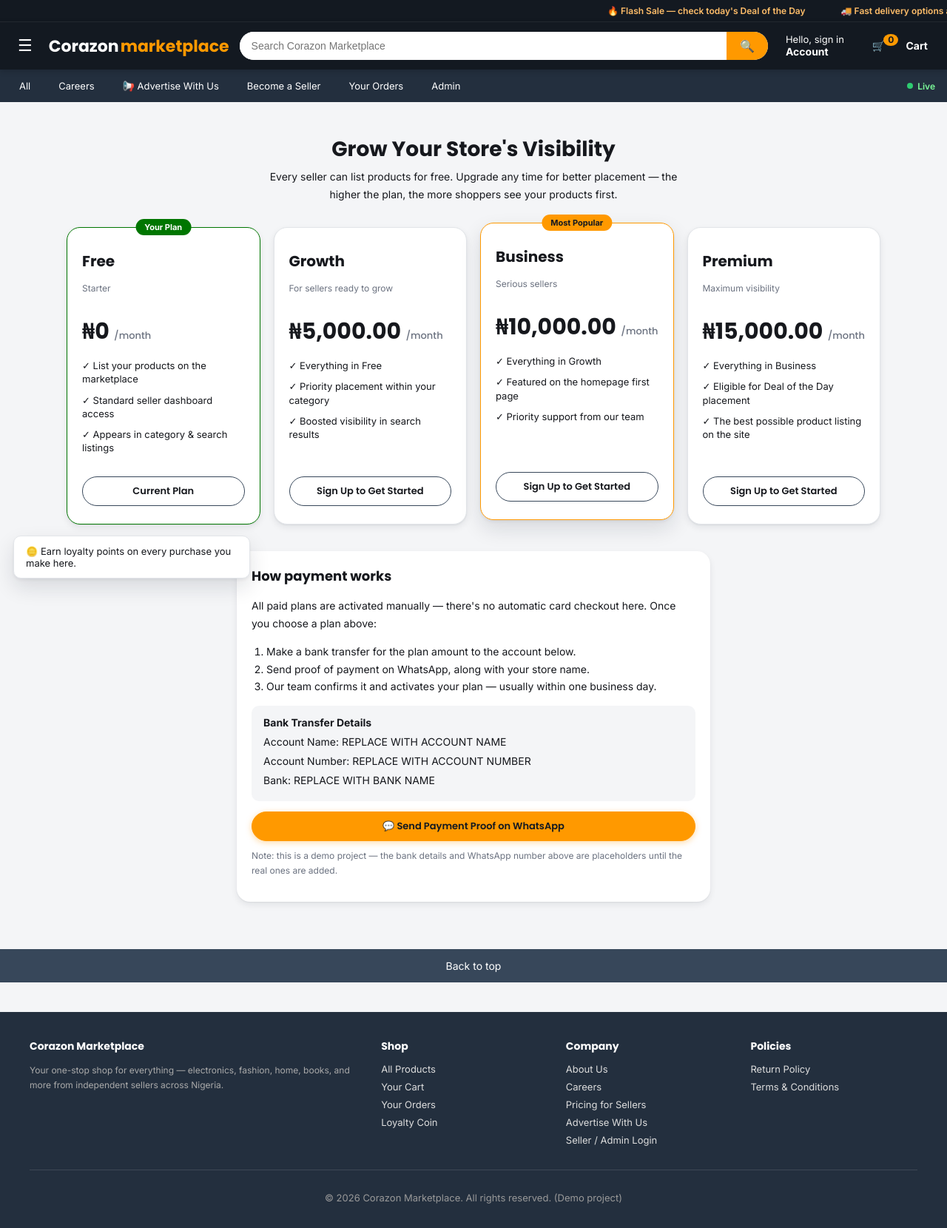
After one commit to kidaqrusFan01/my-marketplace, a Django app: page /pricing/ in a window 1280 px wide. The commit adds this page. Shown: the whole page at 74% size. Run offline with Django 5.2, Linux system fonts and the light colour scheme; data that the repository does not hold is empty.

Commit message:
Added pricing to the mix

```diff
--- a/marketing/forms.py
+++ b/marketing/forms.py
@@ -1,5 +1,5 @@
 from django import forms
-from .models import BusinessInquiry
+from .models import BusinessInquiry, VendorPlanRequest
 
 
 class BusinessInquiryForm(forms.ModelForm):
@@ -13,3 +13,12 @@ class BusinessInquiryForm(forms.ModelForm):
             'phone_number': forms.TextInput(attrs={'placeholder': '080XXXXXXXX (optional)'}),
             'message': forms.Textarea(attrs={'rows': 4, 'placeholder': 'Tell us a bit about what you have in mind...'}),
         }
+
+
+class VendorPlanRequestForm(forms.ModelForm):
+    class Meta:
+        model = VendorPlanRequest
+        fields = ['note']
+        widgets = {
+            'note': forms.TextInput(attrs={'placeholder': "Optional — e.g. \"I'll transfer this evening\""}),
+        }
--- a/marketing/urls.py
+++ b/marketing/urls.py
@@ -8,5 +8,6 @@ urlpatterns = [
     path('returns/', views.return_policy, name='returns'),
     path('terms/', views.terms_and_conditions, name='terms'),
     path('advertise/', views.advertise_with_us, name='advertise'),
+    path('pricing/', views.pricing, name='pricing'),
     path('recent-activity/', views.recent_activity, name='recent_activity'),
 ]
--- a/marketing/views.py
+++ b/marketing/views.py
@@ -2,7 +2,7 @@ from django.contrib import messages
 from django.http import JsonResponse
 from django.shortcuts import render, redirect
 
-from .forms import BusinessInquiryForm
+from .forms import BusinessInquiryForm, VendorPlanRequestForm
 
 # Shown when there isn't enough real order activity yet to fill the toast
 # feed (e.g. a freshly-seeded install) — keeps the "site feels alive"
@@ -88,3 +88,61 @@ def advertise_with_us(request):
         form = BusinessInquiryForm(initial={'inquiry_type': initial_type})
 
     return render(request, 'marketing/advertise.html', {'form': form})
+
+
+def pricing(request):
+    """
+    Public pricing page — anyone can view it, but only logged-in sellers
+    can actually request a plan (they need a seller account to have
+    products to list in the first place). Non-sellers see a "Become a
+    Seller" prompt on each paid tier's button instead of a request form.
+    """
+    from .constants import VENDOR_PLANS, BANK_TRANSFER_DETAILS, WHATSAPP_NUMBER
+    from .models import VendorSubscription, VendorPlanRequest
+
+    current_plan = 'free'
+    pending_request = None
+    if request.user.is_authenticated and request.user.is_seller:
+        subscription = VendorSubscription.objects.filter(seller=request.user).first()
+        current_plan = subscription.current_plan if subscription else 'free'
+        pending_request = VendorPlanRequest.objects.filter(
+            seller=request.user, status='pending'
+        ).first()
+
+    if request.method == 'POST' and request.user.is_authenticated and request.user.is_seller:
+        requested_plan = request.POST.get('plan')
+        valid_keys = [p['key'] for p in VENDOR_PLANS]
+        if requested_plan not in valid_keys:
+            messages.error(request, "That's not a valid plan.")
+            return redirect('marketing:pricing')
+
+        if requested_plan == 'free':
+            # No payment needed — just set it directly.
+            subscription = VendorSubscription.get_or_create_for(request.user)
+            subscription.current_plan = 'free'
+            subscription.save(update_fields=['current_plan'])
+            messages.success(request, "You're on the Free plan.")
+            return redirect('marketing:pricing')
+
+        form = VendorPlanRequestForm(request.POST)
+        if form.is_valid():
+            plan_request = form.save(commit=False)
+            plan_request.seller = request.user
+            plan_request.requested_plan = requested_plan
+            plan_request.save()
+            messages.success(
+                request,
+                f"Request received for the {requested_plan.title()} plan! Complete the bank "
+                "transfer below, then send proof of payment on WhatsApp — we'll activate your "
+                "plan as soon as it's confirmed."
+            )
+            return redirect('marketing:pricing')
+
+    return render(request, 'marketing/pricing.html', {
+        'plans': VENDOR_PLANS,
+        'current_plan': current_plan,
+        'pending_request': pending_request,
+        'bank_details': BANK_TRANSFER_DETAILS,
+        'whatsapp_number': WHATSAPP_NUMBER,
+        'note_form': VendorPlanRequestForm(),
+    })
--- a/requirements.txt
+++ b/requirements.txt
@@ -1,2 +1,2 @@
-Django>=4.2,<6.1
+Django>=4.2,<7.0
 Pillow>=10.0
--- a/static/css/style.css
+++ b/static/css/style.css
@@ -1067,6 +1067,85 @@ footer a:hover { color: var(--white); text-decoration: underline; }
 .recruit-banner strong { display: block; font-family: var(--font-heading); }
 .recruit-banner span { font-size: 13px; color: rgba(255,255,255,0.8); }
 
+/* ---------------- Vendor plan banner (seller dashboard) ---------------- */
+.vendor-plan-banner {
+  background: linear-gradient(120deg, var(--navy-dark), var(--navy-mid));
+  color: var(--white);
+  border-radius: var(--radius-lg);
+  padding: 16px 22px;
+  display: flex;
+  justify-content: space-between;
+  align-items: center;
+  flex-wrap: wrap;
+  gap: 14px;
+  margin: 16px 0;
+}
+.vendor-plan-banner strong { display: block; font-family: var(--font-heading); }
+.vendor-plan-banner span { font-size: 13px; color: rgba(255,255,255,0.8); }
+
+/* ---------------- Pricing page ---------------- */
+.pricing-grid {
+  display: grid;
+  grid-template-columns: repeat(4, 1fr);
+  gap: 18px;
+  align-items: stretch;
+}
+.pricing-card {
+  position: relative;
+  background: var(--white);
+  border: 1.5px solid var(--border);
+  border-radius: var(--radius-lg);
+  box-shadow: var(--shadow);
+  padding: 24px 20px;
+  display: flex;
+  flex-direction: column;
+}
+.pricing-card--recommended { border-color: var(--orange); box-shadow: var(--shadow-lg); transform: translateY(-6px); }
+.pricing-card--current { border-color: var(--success); }
+.pricing-card h3 { margin: 6px 0 0; font-size: 20px; }
+.pricing-badge {
+  position: absolute;
+  top: -12px;
+  left: 50%;
+  transform: translateX(-50%);
+  background: var(--orange);
+  color: var(--navy-dark);
+  font-size: 11px;
+  font-weight: 700;
+  padding: 4px 12px;
+  border-radius: var(--radius-pill);
+  white-space: nowrap;
+}
+.pricing-badge--current { background: var(--success); color: var(--white); }
+.pricing-amount { font-family: var(--font-heading); font-size: 30px; font-weight: 700; margin: 14px 0; }
+.pricing-period { font-size: 13px; font-weight: 400; color: var(--text-muted); }
+.pricing-features { list-style: none; padding: 0; margin: 0 0 20px; flex: 1; }
+.pricing-features li { font-size: 13px; margin-bottom: 10px; line-height: 1.4; }
+.pricing-card input[type="text"] {
+  width: 100%;
+  padding: 8px 10px;
+  border: 1.5px solid var(--border);
+  border-radius: var(--radius-sm);
+  font-size: 13px;
+}
+
+.bank-details-box {
+  background: var(--bg);
+  border-radius: var(--radius);
+  padding: 14px 16px;
+  margin-top: 14px;
+}
+.bank-details-box strong { display: block; margin-bottom: 6px; }
+.bank-details-box p { margin: 2px 0; font-size: 14px; }
+
+@media (max-width: 900px) {
+  .pricing-grid { grid-template-columns: 1fr 1fr; }
+  .pricing-card--recommended { transform: none; }
+}
+@media (max-width: 600px) {
+  .pricing-grid { grid-template-columns: 1fr; }
+}
+
 /* ---------------- Responsive ---------------- */
 @media (max-width: 900px) {
   .detail-layout { grid-template-columns: 1fr; }
--- a/static/js/script.js
+++ b/static/js/script.js
@@ -102,9 +102,14 @@ document.addEventListener('DOMContentLoaded', function () {
     });
   }
 
-  const shareBtn = document.getElementById('shareToggleBtn');
-  const shareMenu = document.getElementById('shareMenu');
-  if (shareBtn && shareMenu) {
+  // Supports any number of share widgets on one page (a single product
+  // page has one; the seller dashboard has one per product row). Each
+  // button finds its own menu via the shared `.share-widget` wrapper
+  // rather than relying on a page-unique ID.
+  document.querySelectorAll('.share-toggle').forEach(function (shareBtn) {
+    const widget = shareBtn.closest('.share-widget');
+    const shareMenu = widget ? widget.querySelector('.share-menu') : null;
+    if (!shareMenu) return;
     const productId = shareBtn.dataset.productId;
 
     shareBtn.addEventListener('click', function (e) {
@@ -123,17 +128,17 @@ document.addEventListener('DOMContentLoaded', function () {
         return;
       }
 
-      // Desktop fallback: toggle our own dropdown of platform links.
+      // Desktop fallback: toggle this button's own dropdown of platform
+      // links, closing any other open share menu on the page first.
       const isOpen = shareMenu.classList.contains('open');
+      document.querySelectorAll('.share-menu.open').forEach(function (openMenu) {
+        openMenu.classList.remove('open');
+      });
+      document.querySelectorAll('.share-toggle[aria-expanded="true"]').forEach(function (openBtn) {
+        openBtn.setAttribute('aria-expanded', 'false');
+      });
       shareMenu.classList.toggle('open', !isOpen);
       shareBtn.setAttribute('aria-expanded', String(!isOpen));
-    });
-
-    document.addEventListener('click', function (e) {
-      if (shareMenu.classList.contains('open') && !shareMenu.contains(e.target) && e.target !== shareBtn) {
-        shareMenu.classList.remove('open');
-        shareBtn.setAttribute('aria-expanded', 'false');
-      }
     });
 
     // Any real platform link (X, Facebook, WhatsApp, LinkedIn, Email) counts
@@ -160,7 +165,18 @@ document.addEventListener('DOMContentLoaded', function () {
         });
       });
     }
-  }
+  });
+
+  // Clicking anywhere outside a share widget closes any open menu.
+  document.addEventListener('click', function (e) {
+    if (e.target.closest('.share-widget')) return;
+    document.querySelectorAll('.share-menu.open').forEach(function (openMenu) {
+      openMenu.classList.remove('open');
+    });
+    document.querySelectorAll('.share-toggle[aria-expanded="true"]').forEach(function (openBtn) {
+      openBtn.setAttribute('aria-expanded', 'false');
+    });
+  });
 
   // ---------------- Deal of the Day countdown ----------------
   const countdownEl = document.getElementById('dealCountdown');
--- a/templates/base.html
+++ b/templates/base.html
@@ -177,6 +177,7 @@
         <h4>Company</h4>
         <a href="{% url 'marketing:about' %}">About Us</a>
         <a href="{% url 'jobs:job_list' %}">Careers</a>
+        <a href="{% url 'marketing:pricing' %}">Pricing for Sellers</a>
         <a href="{% url 'marketing:advertise' %}">Advertise With Us</a>
         <a href="/admin/">Seller / Admin Login</a>
       </div>
--- /dev/null
+++ b/templates/marketing/pricing.html
@@ -0,0 +1,85 @@
+{% extends "base.html" %}
+{% load currency_filters %}
+{% block title %}Pricing — Corazon Marketplace{% endblock %}
+
+{% block content %}
+<div class="content-page" style="max-width:1100px;">
+  <h1 style="text-align:center;">Grow Your Store's Visibility</h1>
+  <p style="text-align:center; max-width:560px; margin:0 auto 32px;">
+    Every seller can list products for free. Upgrade any time for better placement —
+    the higher the plan, the more shoppers see your products first.
+  </p>
+
+  {% if pending_request %}
+    <div class="card" style="background:#fff8e6; border:1px solid #ffeeba; max-width:560px; margin:0 auto 24px; text-align:center;">
+      <p style="margin:0;">⏳ You have a <strong>{{ pending_request.plan_display }}</strong> plan request
+      awaiting payment confirmation. Complete your bank transfer and send proof on WhatsApp below.</p>
+    </div>
+  {% endif %}
+
+  <div class="pricing-grid">
+    {% for plan in plans %}
+      <div class="pricing-card {% if plan.is_recommended %}pricing-card--recommended{% endif %} {% if plan.key == current_plan %}pricing-card--current{% endif %}">
+        {% if plan.is_recommended %}<span class="pricing-badge">Most Popular</span>{% endif %}
+        {% if plan.key == current_plan %}<span class="pricing-badge pricing-badge--current">Your Plan</span>{% endif %}
+        <h3>{{ plan.name }}</h3>
+        <p class="helptext">{{ plan.subtitle }}</p>
+        <div class="pricing-amount">
+          {% if plan.price == 0 %}₦0{% else %}{{ plan.price|naira }}{% endif %}
+          <span class="pricing-period">/month</span>
+        </div>
+        <ul class="pricing-features">
+          {% for feature in plan.features %}
+            <li>✓ {{ feature }}</li>
+          {% endfor %}
+        </ul>
+
+        {% if plan.key == current_plan %}
+          <button class="btn btn-outline btn-block" disabled>Current Plan</button>
+        {% elif user.is_authenticated and user.is_seller %}
+          <form method="post">
+            {% csrf_token %}
+            <input type="hidden" name="plan" value="{{ plan.key }}">
+            {% if plan.price > 0 %}
+              {{ note_form.note }}
+            {% endif %}
+            <button type="submit" class="btn btn-primary btn-block" style="margin-top:8px;">
+              {% if plan.price == 0 %}Switch to Free{% else %}Choose {{ plan.name }}{% endif %}
+            </button>
+          </form>
+        {% elif user.is_authenticated %}
+          <a href="{% url 'accounts:signup_seller' %}" class="btn btn-outline btn-block">Become a Seller First</a>
+        {% else %}
+          <a href="{% url 'accounts:signup_seller' %}" class="btn btn-outline btn-block">Sign Up to Get Started</a>
+        {% endif %}
+      </div>
+    {% endfor %}
+  </div>
+
+  <div class="card" style="max-width:640px; margin:36px auto 0;">
+    <h2 style="margin-top:0;">How payment works</h2>
+    <p>All paid plans are activated manually — there's no automatic card checkout here.
+    Once you choose a plan above:</p>
+    <ol>
+      <li>Make a bank transfer for the plan amount to the account below.</li>
+      <li>Send proof of payment on WhatsApp, along with your store name.</li>
+      <li>Our team confirms it and activates your plan — usually within one business day.</li>
+    </ol>
+
+    <div class="bank-details-box">
+      <strong>Bank Transfer Details</strong>
+      <p>Account Name: {{ bank_details.account_name }}</p>
+      <p>Account Number: {{ bank_details.account_number }}</p>
+      <p>Bank: {{ bank_details.bank_name }}</p>
+    </div>
+
+    <a href="https://wa.me/{{ whatsapp_number }}" target="_blank" rel="noopener noreferrer" class="btn btn-primary btn-block" style="margin-top:14px;">
+      💬 Send Payment Proof on WhatsApp
+    </a>
+    <p class="helptext" style="margin-top:10px;">
+      Note: this is a demo project — the bank details and WhatsApp number above are
+      placeholders until the real ones are added.
+    </p>
+  </div>
+</div>
+{% endblock %}
--- a/templates/products/home.html
+++ b/templates/products/home.html
@@ -120,18 +120,20 @@
                   Add to Cart
                 </button>
               </form>
-              <button type="button" class="btn btn-outline share-toggle" id="shareToggleBtn"
+              <div class="share-widget">
+                <button type="button" class="btn btn-outline share-toggle"
                         data-share-url="{{ deal_share_url }}"
                         data-share-title="{{ current_deal.product.name }}"
                         data-product-id="{{ current_deal.product.id }}"
                         aria-haspopup="true" aria-expanded="false">
                   &#128257; Share
                 </button>
-              <div class="share-menu" id="shareMenu">
+                <div class="share-menu">
                   <a href="https://twitter.com/intent/tweet?url={{ deal_share_url|urlencode }}&text={{ current_deal.product.name|urlencode }}" target="_blank" rel="noopener noreferrer">Share on X / Twitter</a>
                   <a href="https://www.facebook.com/sharer/sharer.php?u={{ deal_share_url|urlencode }}" target="_blank" rel="noopener noreferrer">Share on Facebook</a>
                   <a href="https://api.whatsapp.com/send?text={{ current_deal.product.name|urlencode }}%20{{ deal_share_url|urlencode }}" target="_blank" rel="noopener noreferrer">Share on WhatsApp</a>
                   <button type="button" class="share-copy-btn" data-copy-url="{{ deal_share_url }}">Copy Link</button>
+                </div>
               </div>
             </div>
           </div>
--- a/templates/products/product_detail.html
+++ b/templates/products/product_detail.html
@@ -54,12 +54,12 @@
 
     <!-- Share button -->
     <div class="share-widget">
-      <button type="button" class="btn btn-outline btn-sm share-toggle" id="shareToggleBtn"
+      <button type="button" class="btn btn-outline btn-sm share-toggle"
               data-share-url="{{ share_url }}" data-share-title="{{ product.name }}" data-product-id="{{ product.id }}"
               aria-haspopup="true" aria-expanded="false">
         &#128257; Share
       </button>
-      <div class="share-menu" id="shareMenu">
+      <div class="share-menu">
         <a href="https://twitter.com/intent/tweet?url={{ share_url|urlencode }}&text={{ product.name|urlencode }}" target="_blank" rel="noopener noreferrer">Share on X / Twitter</a>
         <a href="https://www.facebook.com/sharer/sharer.php?u={{ share_url|urlencode }}" target="_blank" rel="noopener noreferrer">Share on Facebook</a>
         <a href="https://api.whatsapp.com/send?text={{ product.name|urlencode }}%20{{ share_url|urlencode }}" target="_blank" rel="noopener noreferrer">Share on WhatsApp</a>
```
Also changed, not shown: marketing/admin.py (+37 -1 lines), marketing/constants.py (added, +82 -0 lines), marketing/models.py (+75 -0 lines), products/views.py (+16 -1 lines), templates/products/seller_dashboard.html (+32 -2 lines), README.md, marketing/migrations/0002_vendorplanrequest_vendorsubscription.py (added). Lines whose indentation alone changed are shown as unchanged.
